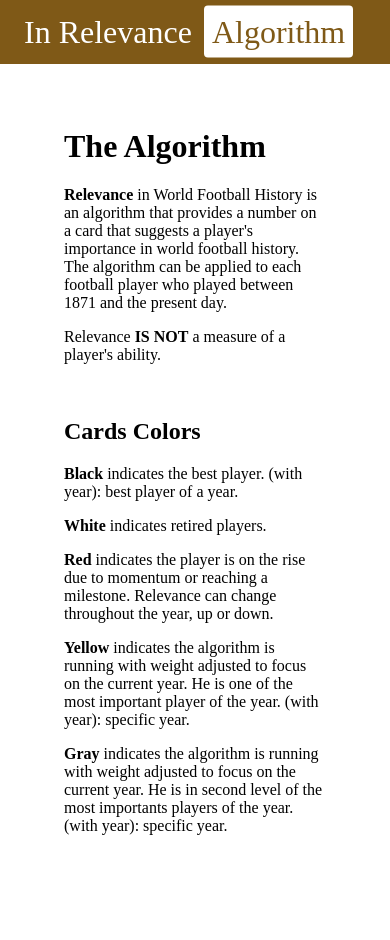
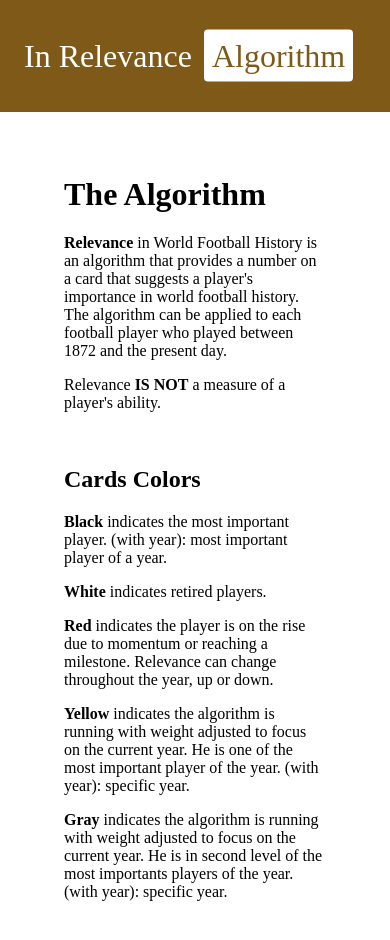
Before and after one commit to luisdelgado/History-World-Football, a plain HTML site: page algorithm.html in a window 390 px wide. Before the commit the page ends 899 px from the top, so only its background shows below. Drawn offline with Linux system fonts and the light colour scheme.

Commit message:
fix: correct algorithm text

```diff
--- a/algorithm.html
+++ b/algorithm.html
@@ -22,7 +22,7 @@
     </script>
 
     <body class="div__margin--zero">
-        <div class="div__toolbar div__position--relative">
+        <div class="div__minHeight--112 div__position--relative div__toolbar">
             <div class="div__vertical-center a__fontsize">
                 <a class="a__display--inline " href="index.html">In Relevance</a>
                 <a class="a__display--inline a__background--white" href="algorithm.html">Algorithm</a>
@@ -30,11 +30,11 @@
         </div>
         <div class="div__padding">
             <h1>The Algorithm</h1>
-            <p><b>Relevance</b> in World Football History is an algorithm that provides a number on a card that suggests a player's importance in world football history. The algorithm can be applied to each football player who played between 1871 and the present day.</p>
+            <p><b>Relevance</b> in World Football History is an algorithm that provides a number on a card that suggests a player's importance in world football history. The algorithm can be applied to each football player who played between 1872 and the present day.</p>
             <p>Relevance <b>IS NOT</b> a measure of a player's ability.</p>
             </br>
             <h2>Cards Colors</h2>
-            <p><b>Black</b> indicates the best player. (with year): best player of a year.</p>
+            <p><b>Black</b> indicates the most important player. (with year): most important player of a year.</p>
             <p><b>White</b> indicates retired players.</p>
             <p><b>Red</b> indicates the player is on the rise due to momentum or reaching a milestone. Relevance can change throughout the year, up or down.</p>
             <p><b>Yellow</b> indicates the algorithm is running with weight adjusted to focus on the current year. He is one of the most important player of the year. (with year): specific year.</p>
--- a/algorithm/algorithm.css
+++ b/algorithm/algorithm.css
@@ -7,6 +7,10 @@
 @media only screen and (max-width: 1024px) {
   .a__fontsize a {
     font-size: 32px;
+  }
+
+  .div__minHeight--112 {
+    min-height: 112px;
   }
 }
 
```
